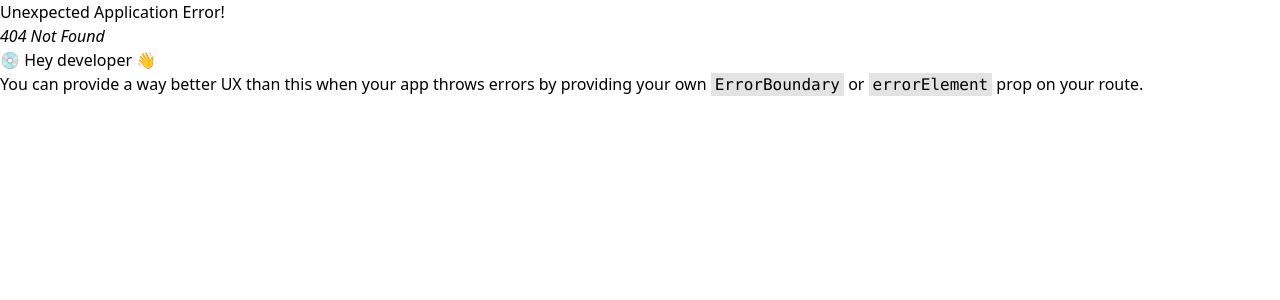
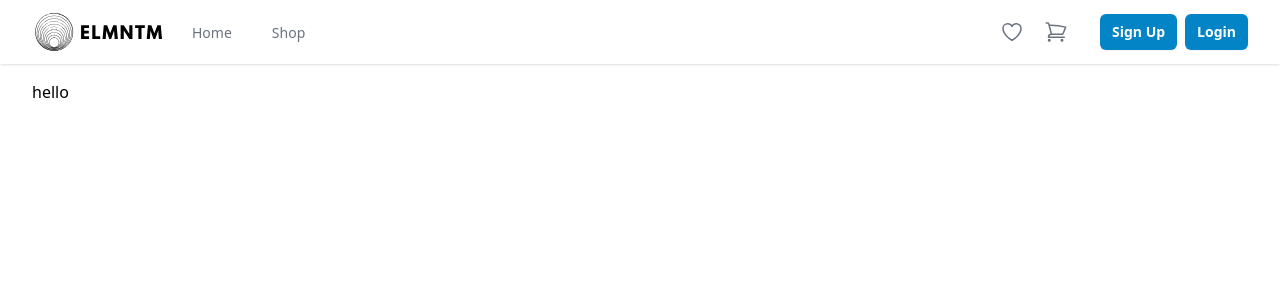
Before and after one commit to nikoauer/Elementum-E-Commerce-Store, a React (Vite) app in the folder Frontend/: page /cart in a window 1280 px wide. Before the commit this address had no page. Shown: the top 300 px of the page. Built offline with nearby package versions, Linux system fonts and the light colour scheme.

Commit message:
added basic cart structure

```diff
--- a/Frontend/src/main.jsx
+++ b/Frontend/src/main.jsx
@@ -24,6 +24,8 @@ import Home from "./pages/Home.jsx";
 import Favourites from "./pages/Products/Favourites.jsx";
 import ProductDetails from "./pages/Products/ProductDetails.jsx";
 
+import Cart from "./pages/User/Cart.jsx";
+
 const router = createBrowserRouter(
   createRoutesFromElements(
     <Route path="/" element={<App />}>
@@ -32,6 +34,7 @@ const router = createBrowserRouter(
       <Route path="/" index={true} element={<Home />} />
       <Route path="/favourites" element={<Favourites />} />
       <Route path="/product/:id" element={<ProductDetails />} />
+      <Route path="/cart" element={<Cart />} />
 
       <Route path="" element={<PrivateRoute />}>
         <Route path="/profile" element={<Profile />} />
--- a/Frontend/src/pages/Products/ProductDetails.jsx
+++ b/Frontend/src/pages/Products/ProductDetails.jsx
@@ -1,7 +1,7 @@
 import React from "react";
 import { useState } from "react";
 import { useParams, Link, useNavigate } from "react-router-dom";
-import { useSelector } from "react-redux";
+import { useDispatch, useSelector } from "react-redux";
 import { toast } from "react-toastify";
 import {
   useGetProductDetailsQuery,
@@ -19,13 +19,14 @@ import {
   MinusIcon,
   PlusIcon,
 } from "@heroicons/react/24/outline";
-import Ratings from "../../components/Ratings";
 import { Disclosure } from "@headlessui/react";
 import ProductTabs from "./ProductTabs";
+import { addToCart } from "../../redux/features/cart/cartSlice";
 
 const ProductDetails = () => {
   const { id: productId } = useParams();
   const navigate = useNavigate();
+  const dispatch = useDispatch()
 
   const [qty, setQty] = useState(1);
   const [rating, setRating] = useState(0);
@@ -64,7 +65,8 @@ const ProductDetails = () => {
   }
 
   const addToCartHandler = () => {
-
+    dispatch(addToCart({...product, qty}))
+    navigate('/cart')
   }
 
   const submitHandler = async(event) => {
--- /dev/null
+++ b/Frontend/src/pages/User/Cart.jsx
@@ -0,0 +1,24 @@
+import React from 'react'
+import { Link, useNavigate } from 'react-router-dom'
+import { useDispatch, useSelector } from 'react-redux'
+import { FaTrashAlt } from 'react-icons/fa';
+import { addToCart, removeFromCart } from '../../redux/features/cart/cartSlice';
+
+const Cart = () => {
+
+  const navigate = useNavigate()
+  const dispatch = useDispatch()
+
+  const cart = useSelector((state) => state.cart)
+  const { cartItems } = cart
+
+  return (
+    <div className="flex items-center justify-center mt-1">
+    <div className="px-4 sm:px-6 lg:px-8 w-full max-w-screen-xl">
+      <h1>hello</h1>
+    </div>
+    </div>
+  )
+}
+
+export default Cart
--- a/Frontend/src/redux/features/store.js
+++ b/Frontend/src/redux/features/store.js
@@ -4,6 +4,7 @@ import {apiSlice} from '../api/apiSlice';
 import authReducer from './auth/authSlice';
 import favouritesReducer from "../features/favourites/favouritesSlice"
 import { getFavouritesFromLocalStorage } from '../../utils/localStorage';
+import cartSliceReducer from './cart/cartSlice';
 
 const currentFavourites = getFavouritesFromLocalStorage () || []
 
@@ -12,6 +13,7 @@ const store = configureStore({
         [apiSlice.reducerPath]: apiSlice.reducer,
         auth: authReducer,
         favourites: favouritesReducer,
+        cart: cartSliceReducer,
     },
 
     preloadedState: {
--- a/Frontend/src/utils/cart.js
+++ b/Frontend/src/utils/cart.js
@@ -10,7 +10,7 @@ export const updateCart = (state) => {
     )
   );
 
-  state.shippingPrice = addDecimals(state.itemsPrice > 100 ? 0 : 10)
+  state.shippingPrice = addDecimals(state.itemsPrice > 80 ? 0 : 10)
 
   state.taxPrice = addDecimals(Number((0.10 * state.itemsPrice).toFixed(2)))
 
```
